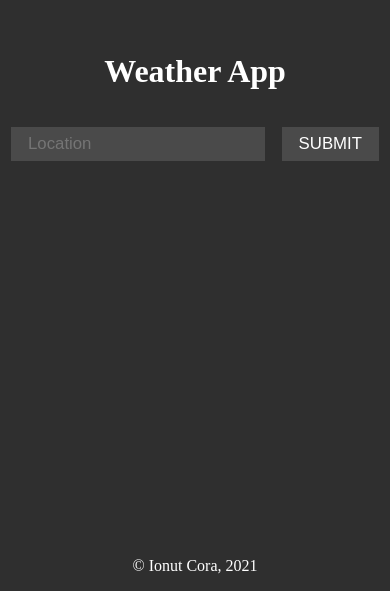
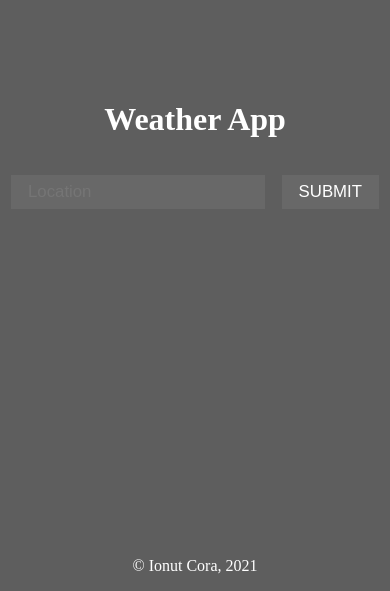
Before and after one commit to Ionut-Cora/weather-app.github.io, a plain HTML site: page index.html in a window 390 px wide. Shown: the part 253-844 px from the top of the page. Drawn offline with Linux system fonts and the light colour scheme; no server answers.

Commit message:
design update

```diff
--- a/css/style.css
+++ b/css/style.css
@@ -17,12 +17,10 @@ body {
 }
 
 .card {
-    background: #000000d0;
+    background: #000000a1;
     color: #fff;
-    padding: 0 2rem;
-    padding-top: 1rem;
     height: 100vh;
-    width: 25vw;
+    width: 100%;
     display: flex;
     flex-direction: column;
     align-items: center;
@@ -53,7 +51,6 @@ body {
     display: flex;
     justify-content: space-around;
     align-items: center;
-    padding: 3rem 0;
 }
 
 .content div {
@@ -85,15 +82,5 @@ footer {
     text-align: center;
     width: 100%;
     color: #fff;
-    background: #000000d0;
+    background: #000000a1;
 }
-
-
-@media only screen and (max-width: 1200px) {
-
-    .card {
-        width: 100vw;
-        height: 100vh;
-        padding: 0;
-    }
-}
```
